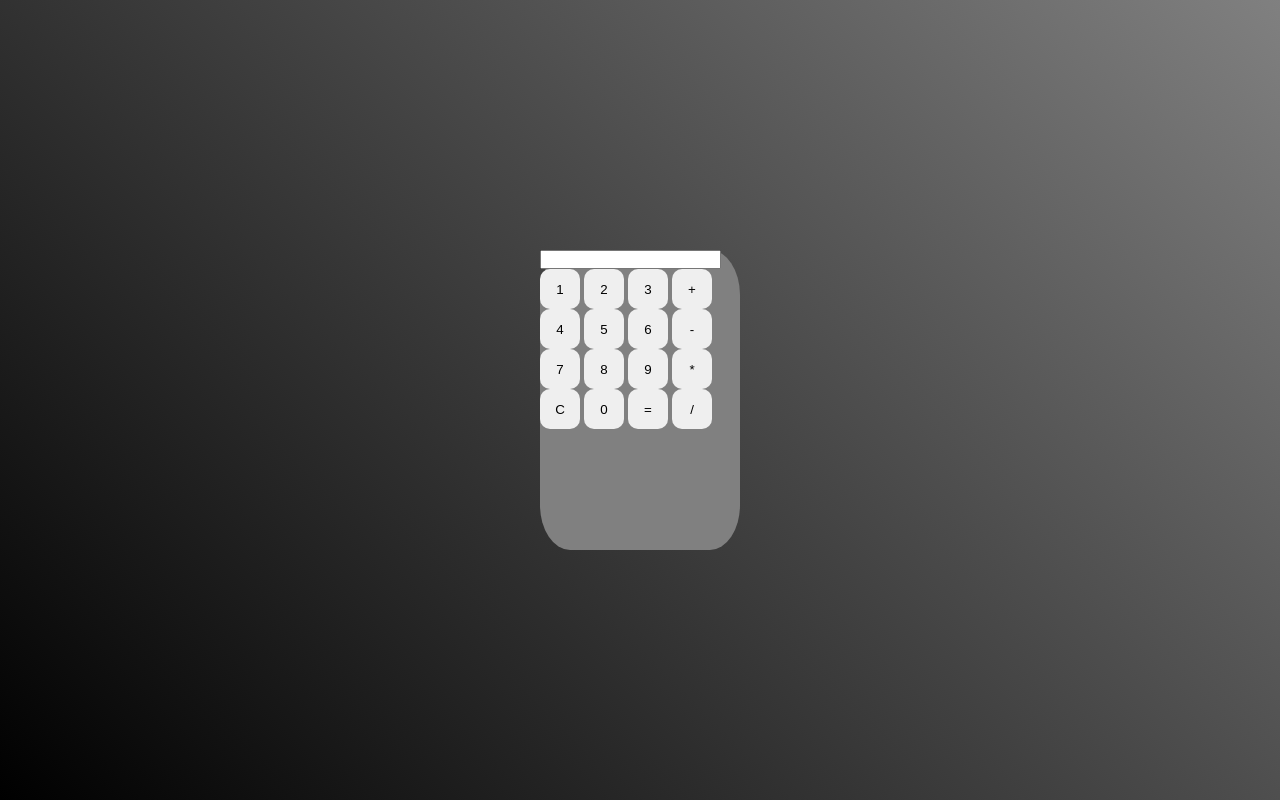
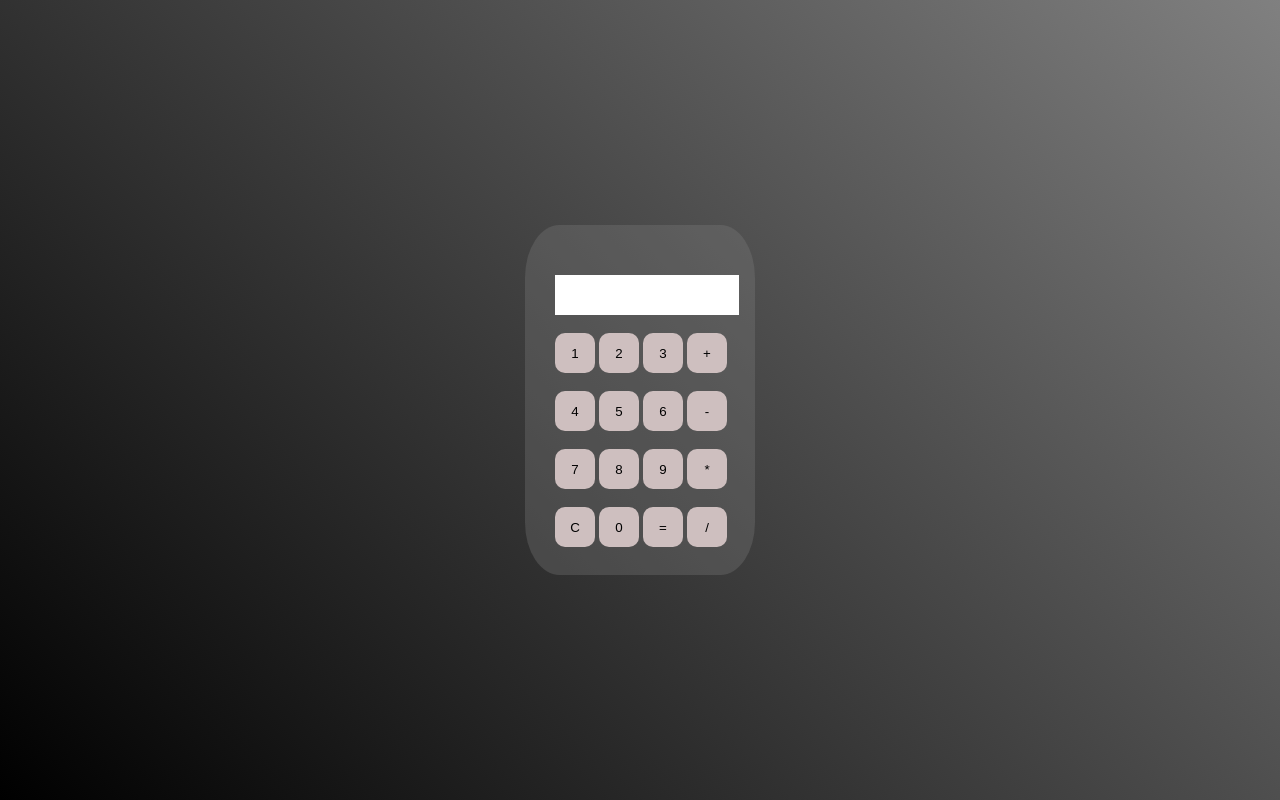
Before and after one commit to brubemal/WebDesign-2-Semestre, a plain HTML site: page Aula9_Ex2/index.html in a window 1280 px wide. Drawn offline with Linux system fonts and the light colour scheme.

Commit message:
html e css completos

```diff
--- a/Aula9_Ex2/style.css
+++ b/Aula9_Ex2/style.css
@@ -12,7 +12,9 @@ html{
     width: 200px;
     height: 300px;
     border-radius: 15%;
-    background-color: gray;
+    background-color: rgb(128, 128, 128, 0.3);
+    padding-top: 50px;
+    padding-left: 30px;
 
 }
 body{
@@ -23,4 +25,14 @@ button{
     height: 40px;
     border: 0px;
     border-radius: 25%;
+    background-color: rgb(206, 191, 191);
 }
+button:hover{
+    background-color: rgb(238, 229, 229);
+}
+#Calculator{
+    height: 20px;
+    padding-left: 7px;
+    padding-bottom: 20px;
+    border: 0px;
+}
```
Also changed, not shown: Aula9_Ex2/index.html (+4 -4 lines).
